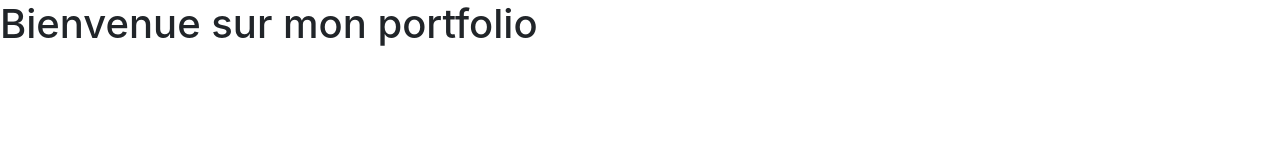
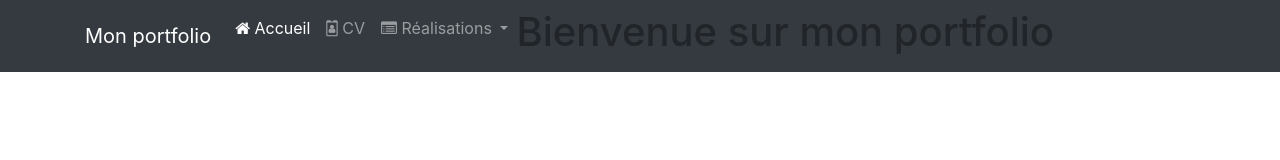
Before and after one commit to Syrophh/thomasbl.github.io, a plain HTML site: page index.html in a window 1280 px wide. Drawn offline with nearby package versions, Linux system fonts and the light colour scheme.

Commit message:
Ajout d'une barre de navigation (en cours)

```diff
--- a/index.html
+++ b/index.html
@@ -12,9 +12,36 @@
 
     <title>Portfolio de Thomas Bance-Laupenie (BTS SIO 2022)</title>
     <link rel="icon" href="favicon.ico">
+    <link href="https://maxcdn.bootstrapcdn.com/font-awesome/4.7.0/css/font-awesome.min.css"
+          rel="stylesheet">
   </head>
   <body>
-    <h1>Bienvenue sur mon portfolio</h1>
+    <nav class="navbar navbar-dark bg-dark fixed-top navbar-expand-md">
+        <div class="container">
+            <button type="button" class="navbar-toggler" data-toggle="collapse"
+                    data-target="#navbar" aria-controls="navbar">
+                <span class="sr-only">Navigation raccourcie</span>☰
+            </button>
+            <a class="navbar-brand" href="#">Mon portfolio</a>
+            <div id="navbar" class="navbar-collapse collapse">
+                <ul class="nav navbar-nav">
+                    <li class="active nav-item">
+                        <a href="index.html" class="nav-link">
+                            <span class="fa fa-home"></span> Accueil
+                        </a>
+                    </li>
+                    <li class="nav-item">
+                        <a href="cv.html" class="nav-link">
+                            <span class="fa fa-id-badge"></span> CV
+                        </a>
+                    </li>
+                    <li class="dropdown nav-item">
+                        <a href="#" class="dropdown-toggle nav-link"
+                           data-toggle="dropdown" role="button">
+                           <span class="fa fa-list-alt"></span> Réalisations <span class="caret"></span>
+                        </a>
+                    </li>
+     <h1>Bienvenue sur mon portfolio</h1>
 
     <!-- Optional JavaScript; choose one of the two! -->
 
```
